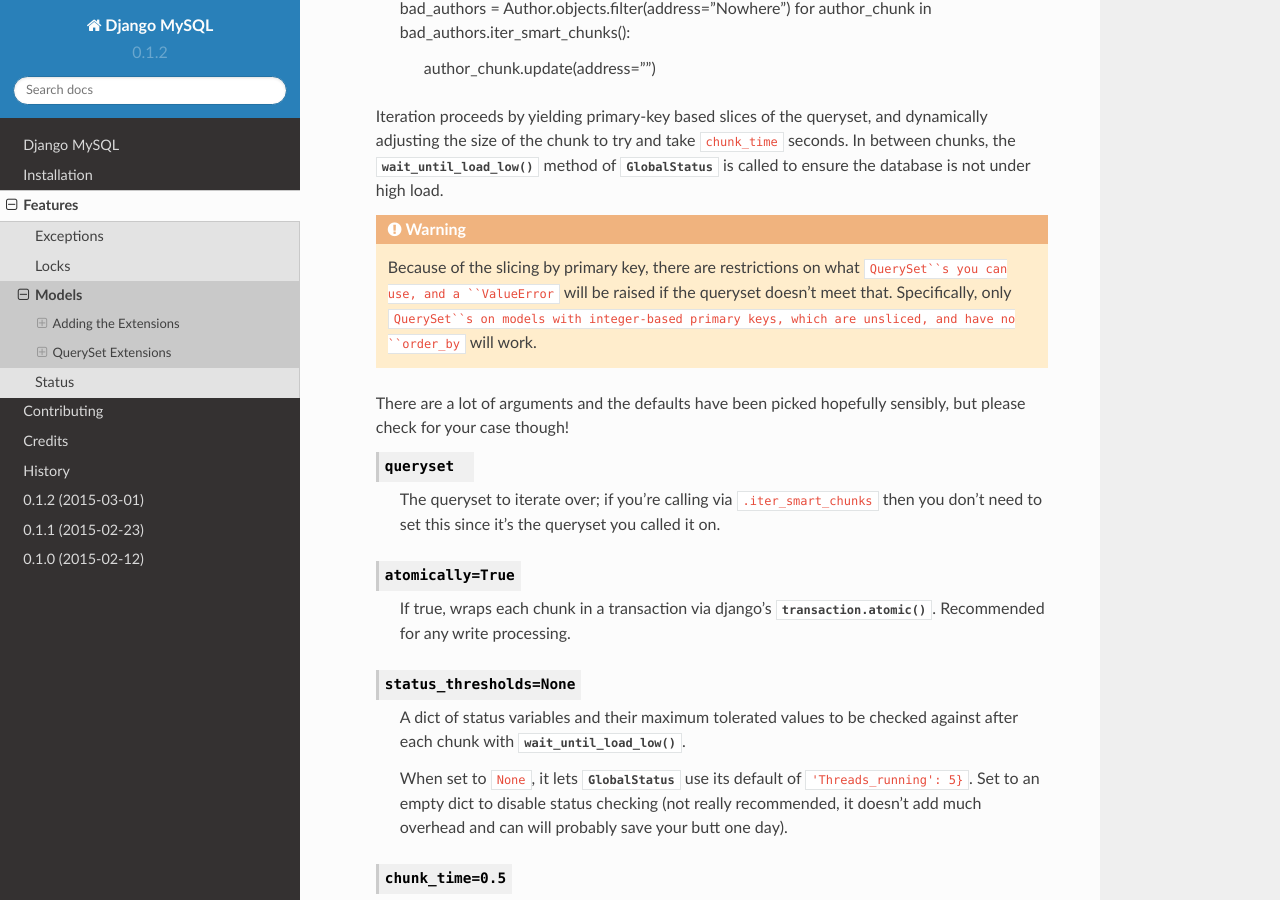
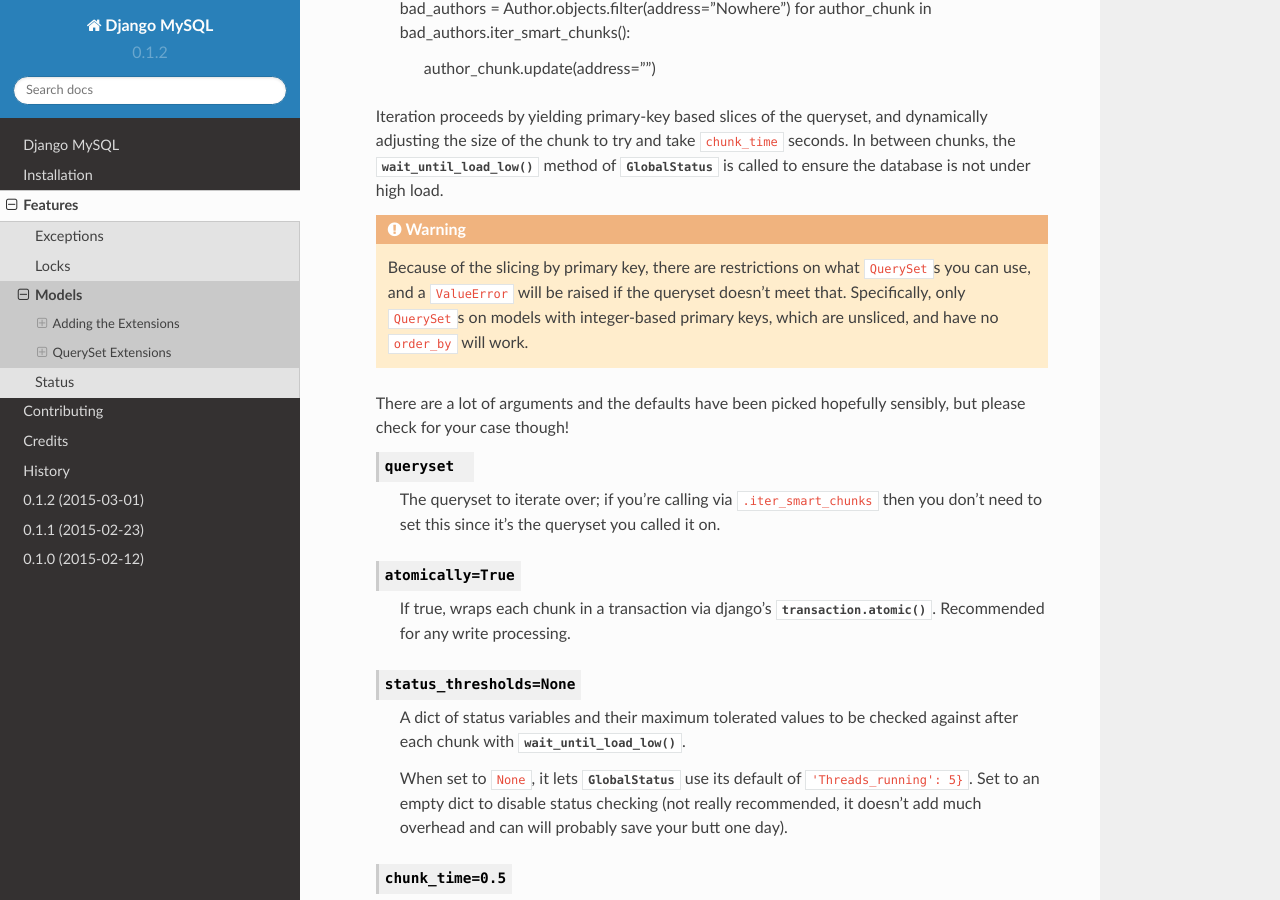
Before and after one commit to adamchainz/django-mysql, a Sphinx documentation site: the page built from docs/models.rst, in a window 1280 px wide and 900 px high, scrolled down 3756 px. Built offline with Sphinx 7.4.7 and the Read the Docs theme 2.0.0, drawn with Linux system fonts in a browser that asks for light colours.

Commit message:
Fix in-line code references in docs

```diff
--- a/docs/models.rst
+++ b/docs/models.rst
@@ -213,8 +213,8 @@
     .. warning::
 
         Because of the slicing by primary key, there are restrictions on what
-        ``QuerySet``s you can use, and a ``ValueError`` will be raised if the
-        queryset doesn't meet that. Specifically, only ``QuerySet``s on models
+        ``QuerySet``\s you can use, and a ``ValueError`` will be raised if the
+        queryset doesn't meet that. Specifically, only ``QuerySet``\s on models
         with integer-based primary keys, which are unsliced, and have no
         ``order_by`` will work.
 
```
